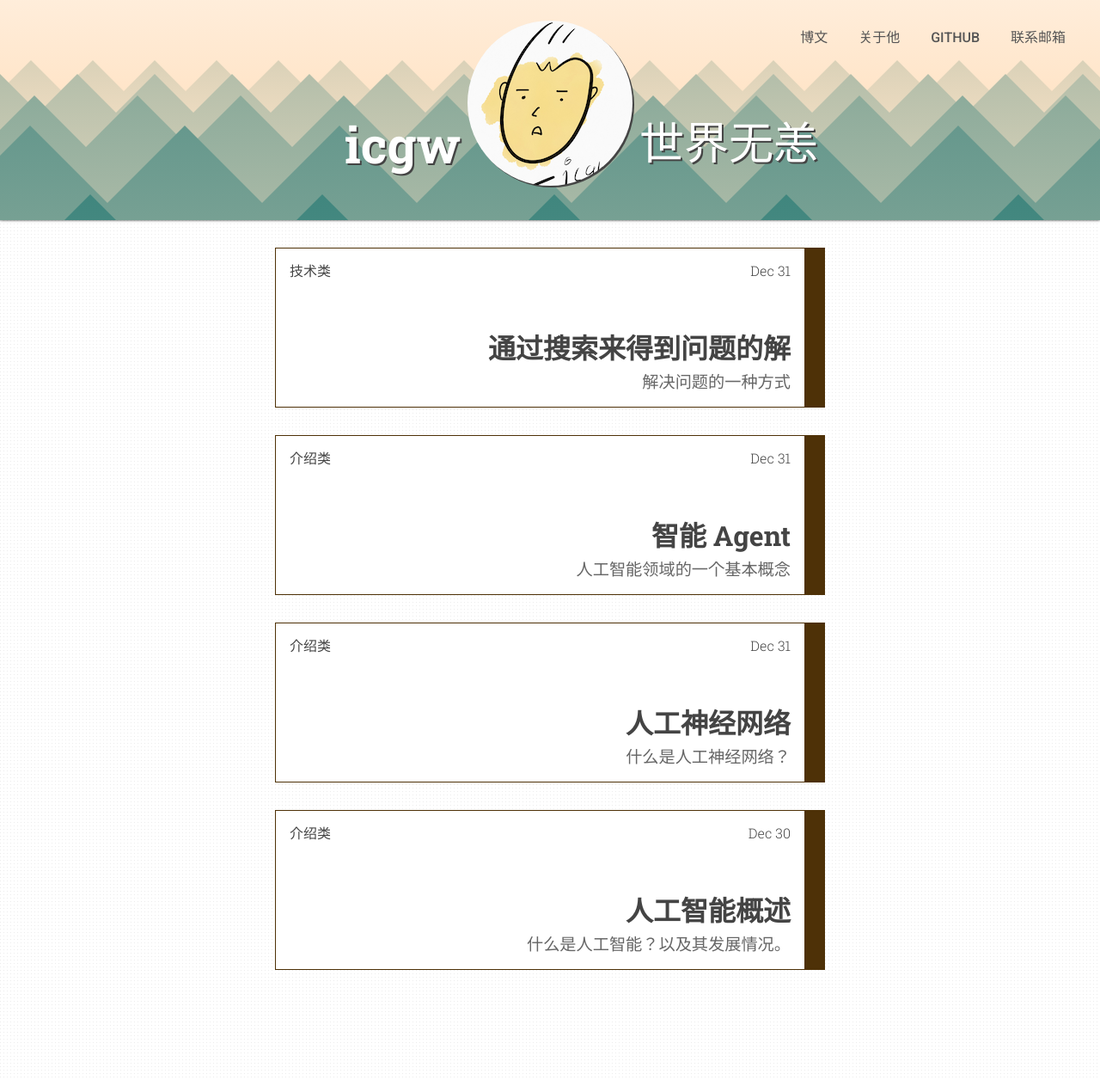
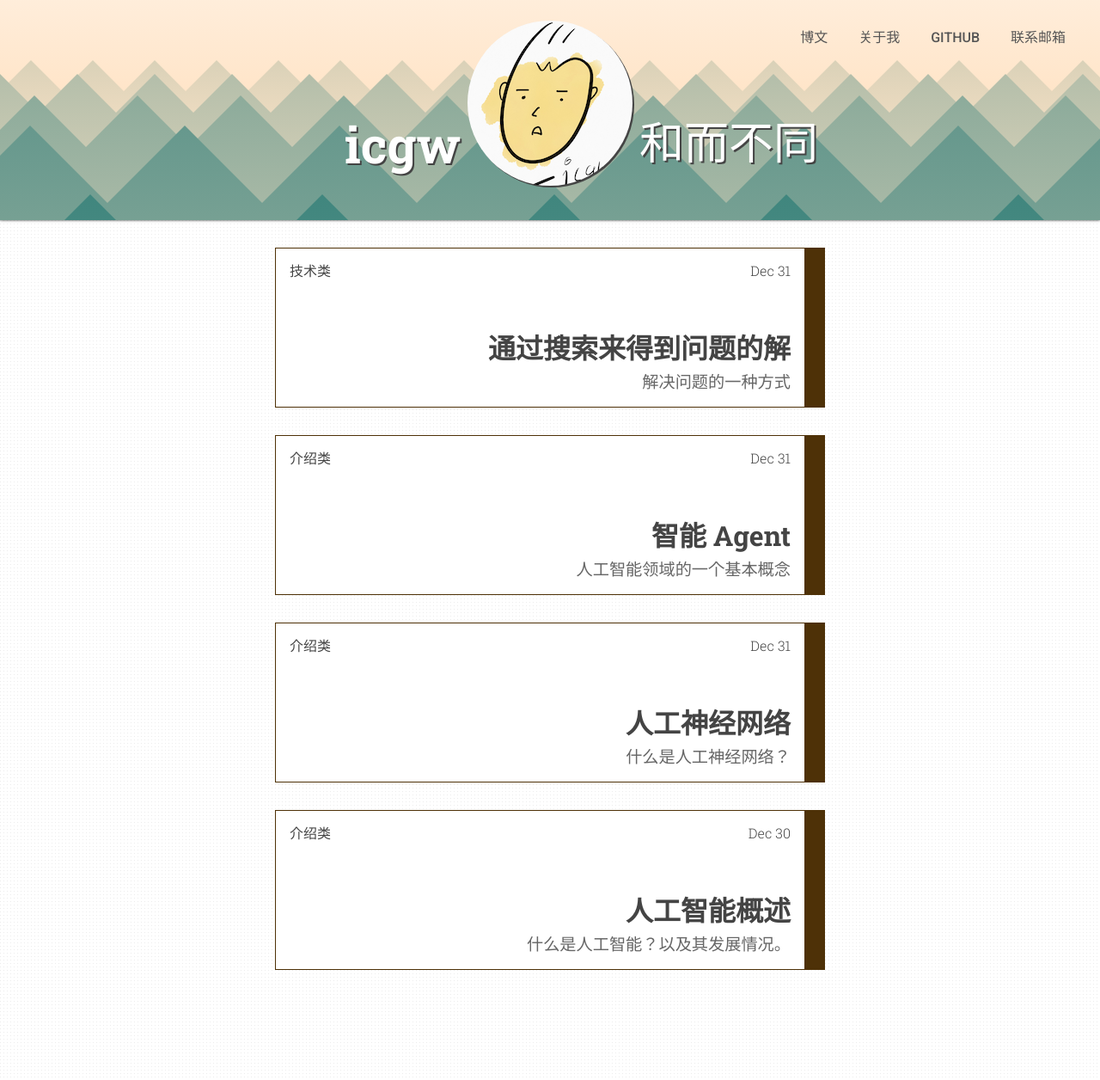
Before and after one commit to icgw/website, a Jekyll site: the page built from index.html, in a window 1280 px wide. Shown: the whole page at 86% size. Built offline with Jekyll 4.4.1, drawn with Linux system fonts in a browser that asks for light colours; the list of posts is cut into pages by our own code.

Commit message:
和而不同

```diff
--- a/_config.yml
+++ b/_config.yml
@@ -5,8 +5,8 @@
 title: icgw                                 # used in <title> tag & site header
 author: Chen Guowei                         # used in a <meta> tag & /feed.xml
 description: >                              # used in a <meta> tag & /feed.xml
-    他不是英雄
-slogan: 世界无恙                           # used in site header, beside title
+    你好，世界。
+slogan: 和而不同                            # used in site header, beside title
 avatar: /i/avatar.png                       # used as portrait in site header
 banner: /i/mountains.svg                    # used as background in site header
 url: https://icgw.github.io                 # used by plugins to generate feed.xml and sitemap.xml
@@ -19,7 +19,7 @@ nav_menu:
   - name: 博文
     url: /
     icon: /i/icons.svg#posts # icons should be 24x24 px.
-  - name: 关于他
+  - name: 关于我
     url: /about
     icon: /i/icons.svg#portfolio
   - name: GitHub
```
